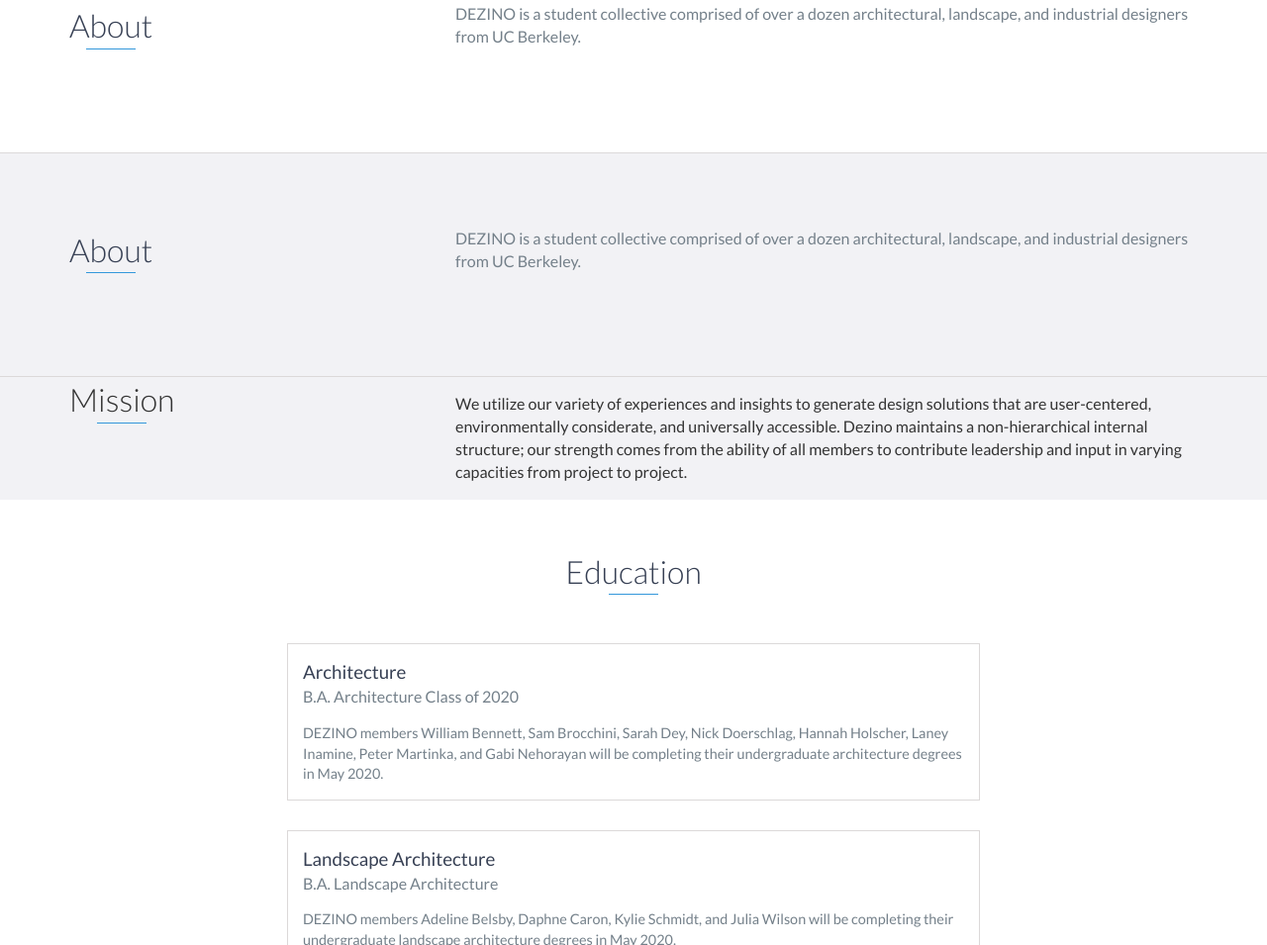
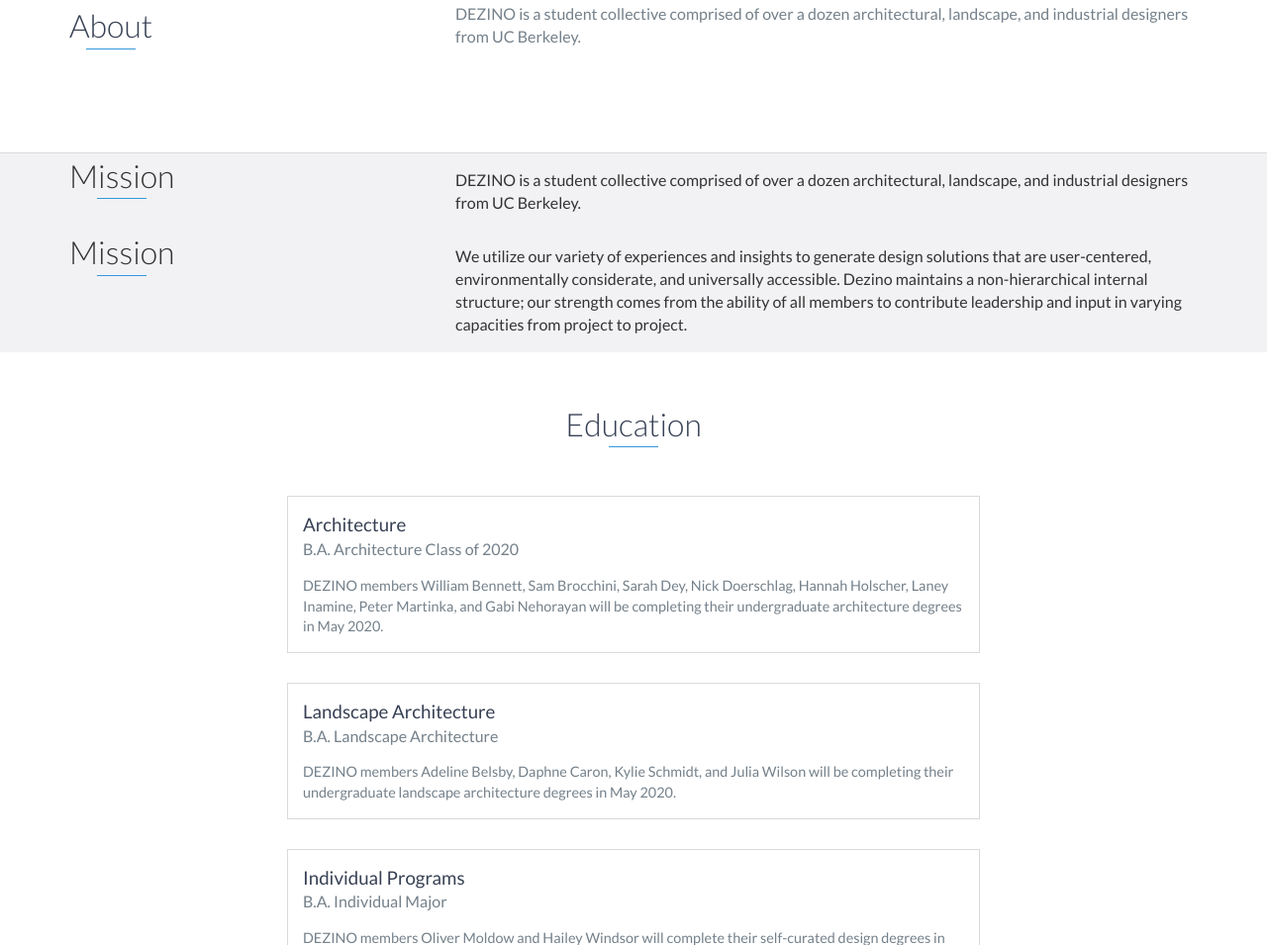
Before and after one commit to haileyhula/haileyhula.github.io, a website: page index.html in a window 1280 px wide. Shown: the part 872-1827 px from the top of the page at 99% size. Drawn offline with nearby package versions, Linux system fonts and the light colour scheme.

Commit message:
change second about section title to mission

```diff
--- a/index.html
+++ b/index.html
@@ -78,11 +78,11 @@
             </div>
         </div>
     </div>
-	    <div id="about" class="background-alt">
+	    <div id="mission" class="background-alt">
         <div class="container">
             <div class="row">
                 <div class="col-md-4">
-                    <h2 class="heading">About</h2>
+                    <h2 class="heading">Mission</h2>
                 </div>
                 <div class="col-md-8">
                     <p>
```
